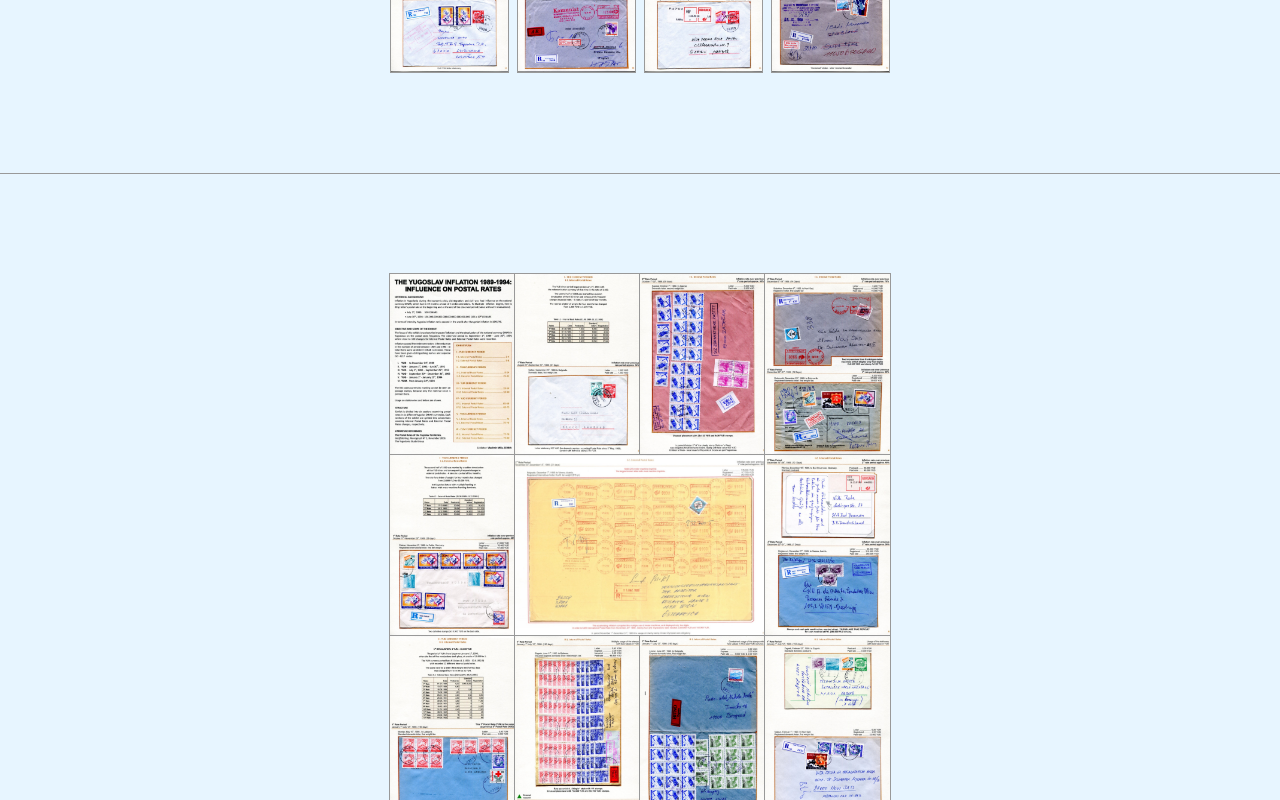
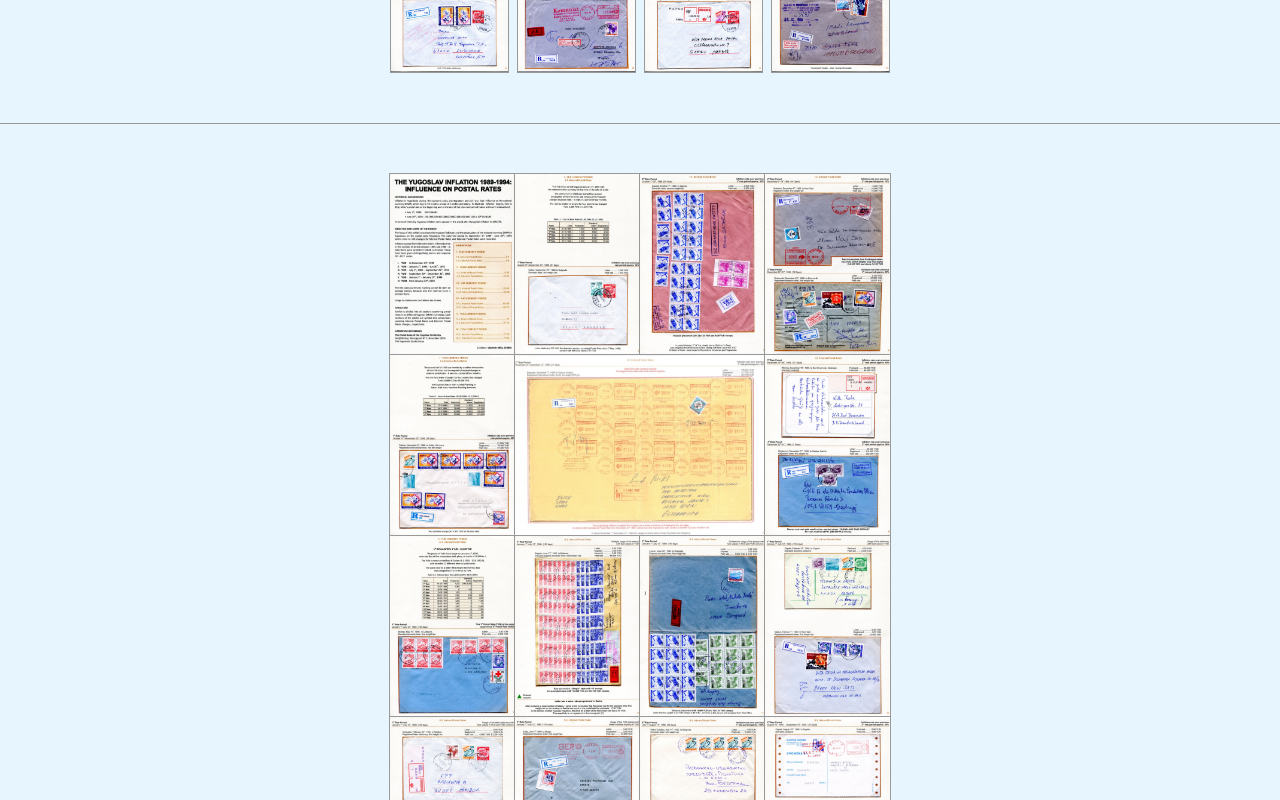
Before and after one commit to nemanjamalesija/milicrs-demo, a Vue app: page / in a window 1280 px wide. Shown: the part 660-1460 px from the top of the page. Built offline with nearby package versions, Linux system fonts and the light colour scheme.

Commit message:
Adjust spacing

```diff
--- a/src/components/NoBorder.vue
+++ b/src/components/NoBorder.vue
@@ -70,12 +70,12 @@ import image15 from '../images/15.jpg'
 <style scoped>
 section {
   border-top: 1px solid #999;
-  margin-top: 100px;
-  padding-bottom: 100px;
+  margin-top: 50px;
+  padding-bottom: 50px;
 }
 
 .gallery-wrapper {
-  margin-top: 100px;
+  margin-top: 50px;
   gap: 0;
 }
 
```
